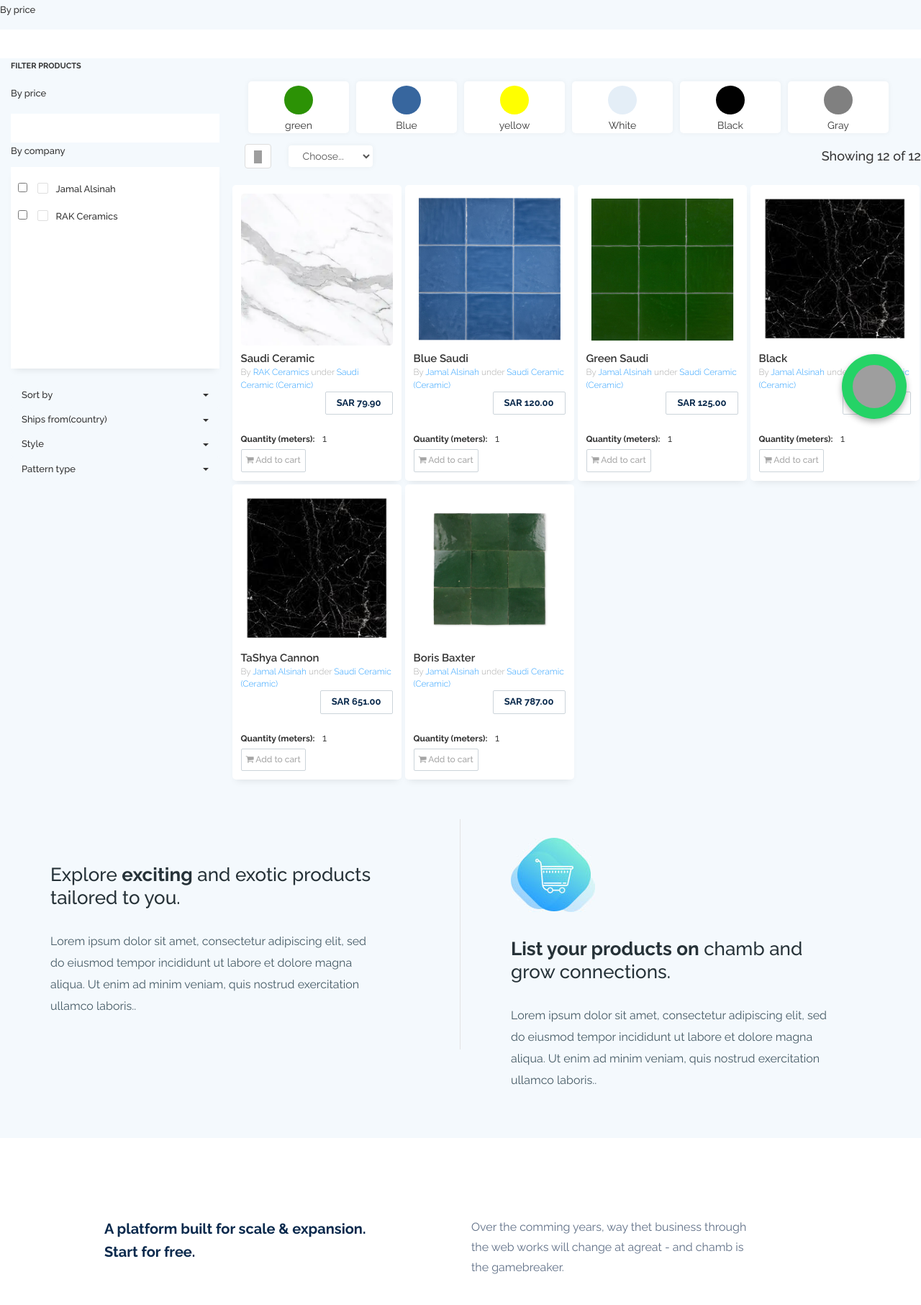
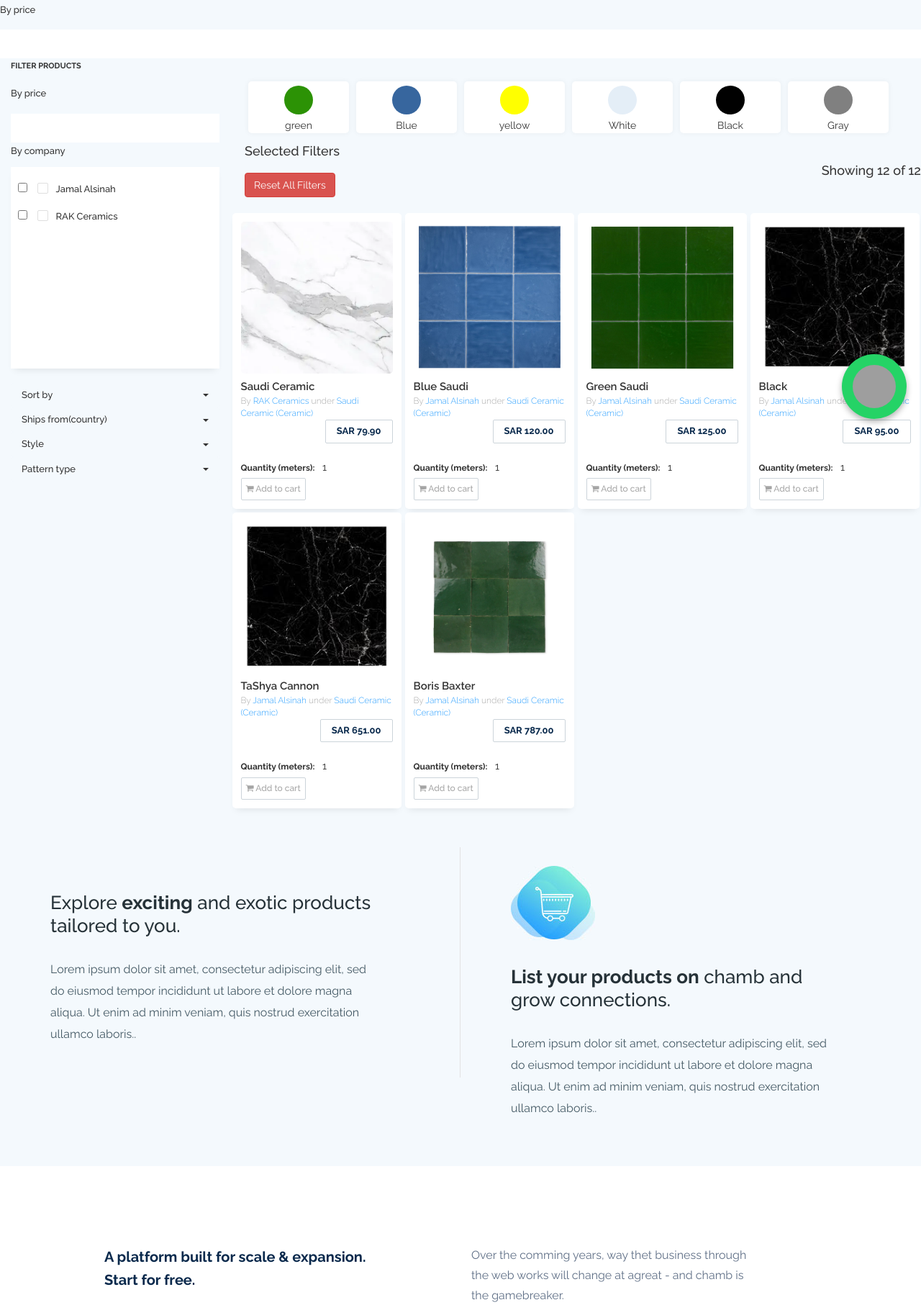
Before and after one commit to Mmy2000/cart-task, a Django app: page /category/ceramic/ in a window 1280 px wide; the page is wider, and only the part inside the window is pictured. Shown: the part 198-2011 px from the top of that part at 72% size. Run offline with Django 5.2, Linux system fonts and the light colour scheme; data comes from the database, SQL or seed files in the repository; both versions use the stored data as it was after the commit; some libraries are stand-ins or nearby versions; grey boxes are pictures that could not be loaded.

Commit message:
add filter

```diff
--- a/static/css/style.css
+++ b/static/css/style.css
@@ -3553,3 +3553,7 @@ html .ui-button.ui-state-disabled:active {
 	height: 60px;
 	border-radius: 50%;
 }
+
+.selected-filters-div{
+	padding: 10px 0;
+}
--- a/static/js/custom.js
+++ b/static/js/custom.js
@@ -111,77 +111,3 @@
 
 
 })(jQuery);
-
-
-document.addEventListener("DOMContentLoaded", function () {
-    const factoryCheckboxes = document.querySelectorAll(".factory-checkbox");
-    const colorButtons = document.querySelectorAll(".color-item");
-    const productsContainer = document.querySelector(".cat-pd"); // Container for product cards
-
-    // Helper to get selected filters
-    const getSelectedFilters = (selector) => {
-        return Array.from(document.querySelectorAll(selector))
-            .filter((input) => input.checked || input.classList.contains("active"))
-            .map((input) => input.value || input.dataset.colorCode);
-    };
-
-    // Fetch filtered products
-    const fetchFilteredProducts = () => {
-        const selectedFactories = getSelectedFilters(".factory-checkbox");
-        const selectedColors = getSelectedFilters(".color-item");
-
-        const params = new URLSearchParams();
-        selectedFactories.forEach((id) => params.append("factories[]", id));
-        selectedColors.forEach((code) => params.append("colors[]", code));
-
-        fetch(`/filter-products/?${params.toString()}`)
-            .then((response) => response.json())
-            .then((data) => updateProductsUI(data.products))
-            .catch((error) => console.error("Error fetching filtered products:", error));
-    };
-
-    // Update product cards UI
-    const updateProductsUI = (products) => {
-        productsContainer.innerHTML = ""; // Clear existing products
-        products.forEach((product) => {
-            const productHTML = `
-                <div class="col-md-3 col-sm-6 category-card-col">
-                    <div class="small-box-c">
-                        <div class="small-img-b">
-                            <a href="/product/${product.slug}">
-                                <img src="${product.image || '/static/images/logo.png'}" alt="${product.name}">
-                            </a>
-                        </div>
-                        <div class="dit-t clearfix">
-                            <div class="left-ti">
-                                <h4>${product.name}</h4>
-                                <p>By <span>${product.factory || "Unknown"}</span> under <span>${product.type || "Unknown"}</span></p>
-                            </div>
-                            <a href="#" tabindex="0">SAR ${product.price}</a>
-                        </div>
-                        <div class="prod-btn">
-                            <label for="quantity" style="font-size: 12px; margin-right: 5px;">Quantity (meters):</label>
-                            <input type="number" id="quantity-${product.id}" name="quantity" min="1" step="1" value="1" style="width: 60px; margin-right: 8px;">
-                            <a href="javascript:void(0);" onclick="addToCart(${product.id})">
-                                <i class="fa fa-shopping-cart" aria-hidden="true"></i> Add to cart
-                            </a>
-                        </div>
-                    </div>
-                </div>
-            `;
-            productsContainer.insertAdjacentHTML("beforeend", productHTML);
-        });
-    };
-
-    // Event listeners
-    factoryCheckboxes.forEach((checkbox) =>
-        checkbox.addEventListener("change", fetchFilteredProducts)
-    );
-
-    colorButtons.forEach((button) => {
-        button.addEventListener("click", function () {
-            this.classList.toggle("active");
-            fetchFilteredProducts();
-        });
-    });
-});
--- /dev/null
+++ b/static/js/filter.js
@@ -0,0 +1,203 @@
+document.addEventListener("DOMContentLoaded", () => {
+    const selectedFiltersContainer = document.getElementById("selected-filters-container");
+    const resetFiltersButton = document.getElementById("reset-filters");
+
+    // Store selected filters
+    const selectedFilters = {
+        factories: [],
+        colors: [],
+    };
+
+    // Function to update the displayed filters
+    function updateSelectedFilters() {
+        selectedFiltersContainer.innerHTML = "";
+
+        Object.keys(selectedFilters).forEach((filterType) => {
+            selectedFilters[filterType].forEach((filter) => {
+                const filterTag = document.createElement("span");
+                filterTag.className = "badge badge-primary filter-tag";
+                filterTag.textContent = filter.name;
+                filterTag.dataset.type = filterType;
+                filterTag.dataset.value = filter.value;
+
+                // Add a remove button
+                const removeButton = document.createElement("span");
+                removeButton.textContent = " ✕";
+                removeButton.style.cursor = "pointer";
+                removeButton.addEventListener("click", () => removeFilter(filterType, filter.value));
+
+                filterTag.appendChild(removeButton);
+                selectedFiltersContainer.appendChild(filterTag);
+            });
+        });
+    }
+
+    // Function to add a filter
+    function addFilter(type, name, value) {
+        if (!selectedFilters[type].some((filter) => filter.value === value)) {
+            selectedFilters[type].push({ name, value });
+            updateSelectedFilters();
+            fetchFilteredProducts();
+        }
+    }
+
+    // Function to remove a filter
+    function removeFilter(type, value) {
+        selectedFilters[type] = selectedFilters[type].filter((filter) => filter.value !== value);
+        updateSelectedFilters();
+        fetchFilteredProducts();
+    }
+
+    // Function to reset all filters
+    resetFiltersButton.addEventListener("click", () => {
+        selectedFilters.factories = [];
+        selectedFilters.colors = [];
+        updateSelectedFilters();
+        fetchFilteredProducts();
+    });
+
+    // Example: Add event listeners to your filter checkboxes or buttons
+    document.querySelectorAll(".factory-checkbox").forEach((checkbox) => {
+        checkbox.addEventListener("change", (e) => {
+            const name = e.target.nextElementSibling.textContent.trim();
+            const value = e.target.value;
+
+            if (e.target.checked) {
+                addFilter("factories", name, value);
+            } else {
+                removeFilter("factories", value);
+            }
+        });
+    });
+
+    document.querySelectorAll(".color-item").forEach((button) => {
+        button.addEventListener("click", () => {
+            const name = button.querySelector("span").textContent.trim();
+            const value = button.dataset.colorCode;
+            addFilter("colors", name, value);
+        });
+    });
+
+    // Function to fetch and display filtered products
+    function fetchFilteredProducts() {
+        const params = new URLSearchParams();
+
+        // Add factories and colors to params
+        selectedFilters.factories.forEach((filter) => params.append("factories[]", filter.value));
+        selectedFilters.colors.forEach((filter) => params.append("colors[]", filter.value));
+
+        // Fetch filtered products
+        fetch(`/filter-products/?${params.toString()}`)
+            .then((response) => response.json())
+            .then((data) => {
+                const productContainer = document.querySelector(".cat-pd");
+                productContainer.innerHTML = ""; // Clear existing products
+
+                // Render the filtered products
+                data.products.forEach((product) => {
+                    const productCard = `
+                        <div class="col-md-3 col-sm-6 category-card-col">
+                            <div class="small-box-c">
+                                <div class="small-img-b">
+                                    <a href="/product/${product.slug}">
+                                        <img src="${product.image || '/static/images/logo.png'}" alt="${product.name}">
+                                    </a>
+                                </div>
+                                <div class="dit-t clearfix">
+                                    <div class="left-ti">
+                                        <h4>${product.name}</h4>
+                                        <p>By <span>${product.factory || 'Unknown'}</span> under <span>${product.type}</span></p>
+                                    </div>
+                                    <a href="#" tabindex="0"> SAR ${product.price}</a>
+                                </div>
+                                <div class="prod-btn">
+                            <label for="quantity" style="font-size: 12px; margin-right: 5px;">Quantity (meters):</label>
+                            <input type="number" id="quantity-${product.id}" name="quantity" min="1" step="1" value="1" style="width: 60px; margin-right: 8px;">
+                            <a href="javascript:void(0);" onclick="addToCart(${product.id})">
+                                <i class="fa fa-shopping-cart" aria-hidden="true"></i> Add to cart
+                            </a>
+                        </div>
+                            </div>
+                        </div>
+                    `;
+                    productContainer.insertAdjacentHTML("beforeend", productCard);
+                });
+            });
+    }
+
+    // Initialize the filter UI
+    updateSelectedFilters();
+});
+
+// document.addEventListener("DOMContentLoaded", function () {
+//     const factoryCheckboxes = document.querySelectorAll(".factory-checkbox");
+//     const colorButtons = document.querySelectorAll(".color-item");
+//     const productsContainer = document.querySelector(".cat-pd"); // Container for product cards
+
+//     // Helper to get selected filters
+//     const getSelectedFilters = (selector) => {
+//         return Array.from(document.querySelectorAll(selector))
+//             .filter((input) => input.checked || input.classList.contains("active"))
+//             .map((input) => input.value || input.dataset.colorCode);
+//     };
+
+//     // Fetch filtered products
+//     const fetchFilteredProducts = () => {
+//         const selectedFactories = getSelectedFilters(".factory-checkbox");
+//         const selectedColors = getSelectedFilters(".color-item");
+
+//         const params = new URLSearchParams();
+//         selectedFactories.forEach((id) => params.append("factories[]", id));
+//         selectedColors.forEach((code) => params.append("colors[]", code));
+
+//         fetch(`/filter-products/?${params.toString()}`)
+//             .then((response) => response.json())
+//             .then((data) => updateProductsUI(data.products))
+//             .catch((error) => console.error("Error fetching filtered products:", error));
+//     };
+
+//     // Update product cards UI
+//     const updateProductsUI = (products) => {
+//         productsContainer.innerHTML = ""; // Clear existing products
+//         products.forEach((product) => {
+//             const productHTML = `
+//                 <div class="col-md-3 col-sm-6 category-card-col">
+//                     <div class="small-box-c">
+//                         <div class="small-img-b">
+//                             <a href="/product/${product.slug}">
+//                                 <img src="${product.image || '/static/images/logo.png'}" alt="${product.name}">
+//                             </a>
+//                         </div>
+//                         <div class="dit-t clearfix">
+//                             <div class="left-ti">
+//                                 <h4>${product.name}</h4>
+//                                 <p>By <span>${product.factory || "Unknown"}</span> under <span>${product.type || "Unknown"}</span></p>
+//                             </div>
+//                             <a href="#" tabindex="0">SAR ${product.price}</a>
+//                         </div>
+//                         <div class="prod-btn">
+//                             <label for="quantity" style="font-size: 12px; margin-right: 5px;">Quantity (meters):</label>
+//                             <input type="number" id="quantity-${product.id}" name="quantity" min="1" step="1" value="1" style="width: 60px; margin-right: 8px;">
+//                             <a href="javascript:void(0);" onclick="addToCart(${product.id})">
+//                                 <i class="fa fa-shopping-cart" aria-hidden="true"></i> Add to cart
+//                             </a>
+//                         </div>
+//                     </div>
+//                 </div>
+//             `;
+//             productsContainer.insertAdjacentHTML("beforeend", productHTML);
+//         });
+//     };
+
+//     // Event listeners
+//     factoryCheckboxes.forEach((checkbox) =>
+//         checkbox.addEventListener("change", fetchFilteredProducts)
+//     );
+
+//     colorButtons.forEach((button) => {
+//         button.addEventListener("click", function () {
+//             this.classList.toggle("active");
+//             fetchFilteredProducts();
+//         });
+//     });
+// });
--- a/templates/app/category.html
+++ b/templates/app/category.html
@@ -162,6 +162,7 @@
             <div class="row top-filter-row">
               <div class="categories-top-filter-container">
                 <div class="col first-col">
+                  {% comment %}
                   <button class="btn sort-button">
                     <img
                       src="{% static './images/arrows-alt-v-solid.svg' %}"
@@ -179,6 +180,16 @@
                     <option value="2">Two</option>
                     <option value="3">Three</option>
                   </select>
+                  {% endcomment %}
+                  <div class="selected-filters">
+                    <h4>Selected Filters</h4>
+                    <div class="selected-filters-div" id="selected-filters-container">
+                      <!-- Selected filters will be added here dynamically -->
+                    </div>
+                    <button id="reset-filters" class="btn btn-danger ">
+                      Reset All Filters
+                    </button>
+                  </div>
                 </div>
                 <div class="col">
                   <!-- products count -->
@@ -248,7 +259,6 @@
             </div>
           </div>
         </div>
-
       </div>
     </div>
   </div>
--- a/templates/base.html
+++ b/templates/base.html
@@ -438,5 +438,6 @@
       <!--custom js-->
       <script src="{% static 'js/custom.js' %}"></script>
       <script src="{% static 'js/cart.js' %}"></script>
+      <script src="{% static 'js/filter.js' %}"></script>
    </body>
 </html>
```
Also changed, not shown: db.sqlite3.
